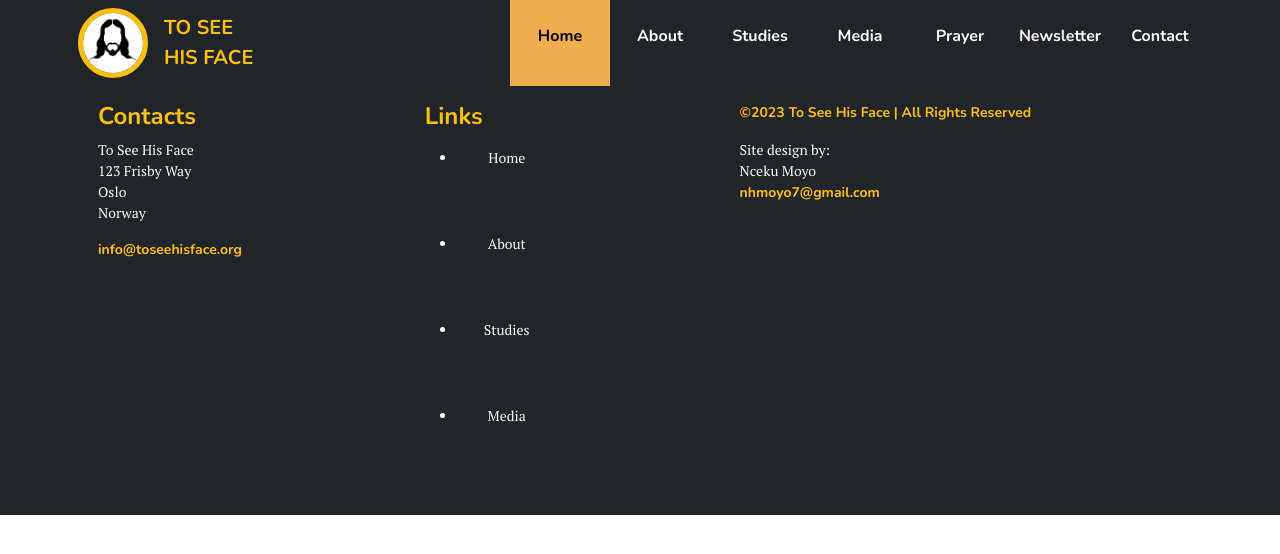
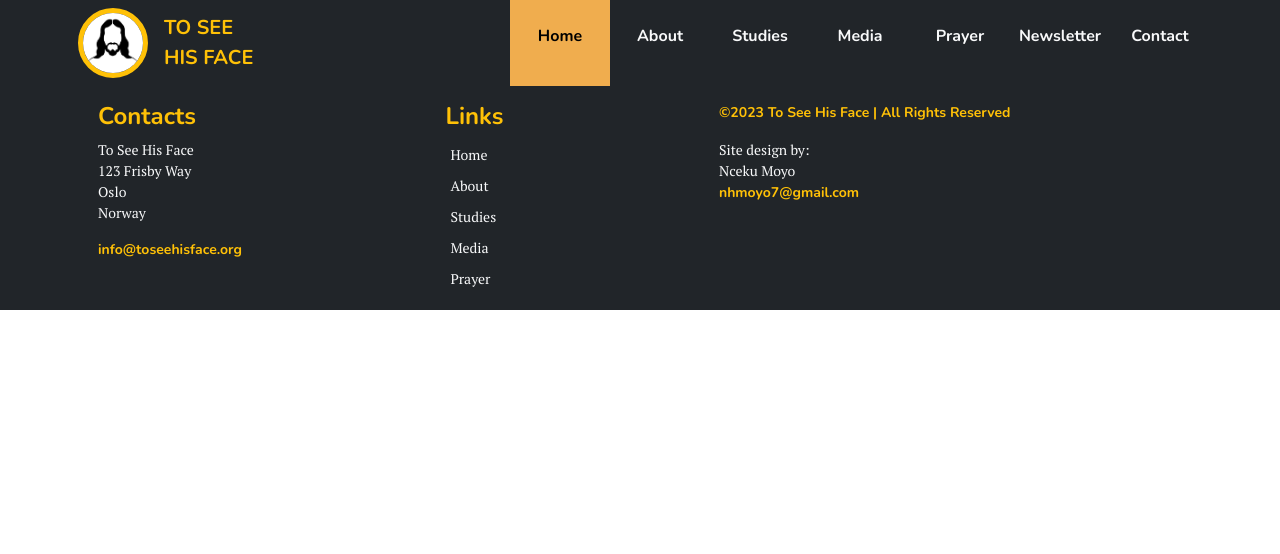
Before and after one commit to ncekumoyo/toseehisface-web, a React (Create React App) app: page /prayer in a window 1280 px wide. Shown: the top 554 px of the page. Built offline with nearby package versions, Linux system fonts and the light colour scheme.

Commit message:
update footer links

```diff
--- a/src/App.css
+++ b/src/App.css
@@ -35,10 +35,16 @@ body {
   border-radius: 15px;
 }
 
-.nav-link {
+.menu-link {
   height: 86px !important;
   width: 100px;
   text-align: center;
+}
+
+.menu-link2 {
+  width: 70px;
+  padding: 5px;
+  border-radius: 5px;
 }
 
 .nav-link:hover,
--- a/src/components/Footer.jsx
+++ b/src/components/Footer.jsx
@@ -2,7 +2,7 @@ import { Link } from "react-router-dom";
 
 const Footer = () => {
   return (
-    <footer className="bg-dark text-light navbar-nav small">
+    <footer className="bg-dark text-light small">
       <div className="container d-flex justify-content-evenly">
         <div className="flex-grow-1 p-3">
           <h4 className="text-warning text-sans">Contacts</h4>
@@ -16,25 +16,30 @@ const Footer = () => {
         </div>
         <div className="flex-grow-1 p-3">
           <h4 className="text-warning text-sans">Links</h4>
-          <ul class="">
+          <ul class="navbar-nav">
             <li className="nav-item">
-              <Link className="nav-link" to="/">
+              <Link className="nav-link menu-link2" to="/">
                 Home
               </Link>
             </li>
             <li className="nav-item">
-              <Link className="nav-link" to="/">
+              <Link className="nav-link menu-link2" to="/about">
                 About
               </Link>
             </li>
             <li className="nav-item">
-              <Link className="nav-link" to="/">
+              <Link className="nav-link menu-link2" to="/studies">
                 Studies
               </Link>
             </li>
             <li className="nav-item">
-              <Link className="nav-link" to="/">
+              <Link className="nav-link menu-link2" to="/media">
                 Media
+              </Link>
+            </li>
+            <li className="nav-item">
+              <Link className="nav-link menu-link2" to="/prayer">
+                Prayer
               </Link>
             </li>
           </ul>
--- a/src/components/Navbar.jsx
+++ b/src/components/Navbar.jsx
@@ -33,37 +33,37 @@ const Navbar = () => {
         <div className="collapse navbar-collapse" id="navbarSupportedContent">
           <ul className="navbar-nav ms-auto mb-2 mb-lg-0">
             <li className="nav-item">
-              <Link className="nav-link text-light active text-light py-4" aria-current="page" to="/">
+              <Link className="nav-link menu-link text-light active text-light py-4" aria-current="page" to="/">
                 Home
               </Link>
             </li>
             <li className="nav-item">
-              <Link className="nav-link text-light py-4" to="/about">
+              <Link className="nav-link menu-link text-light py-4" to="/about">
                 About
               </Link>
             </li>
             <li className="nav-item">
-              <Link className="nav-link text-light py-4" to="/studies">
+              <Link className="nav-link menu-link text-light py-4" to="/studies">
                 Studies
               </Link>
             </li>
             <li className="nav-item">
-              <Link className="nav-link text-light py-4" to="/media">
+              <Link className="nav-link menu-link text-light py-4" to="/media">
                 Media
               </Link>
             </li>
             <li className="nav-item">
-              <Link className="nav-link text-light py-4" to="/prayer">
+              <Link className="nav-link menu-link text-light py-4" to="/prayer">
                 Prayer
               </Link>
             </li>
             <li className="nav-item">
-              <Link className="nav-link text-light py-4" to="/newsletter">
+              <Link className="nav-link menu-link text-light py-4" to="/newsletter">
                 Newsletter
               </Link>
             </li>
             <li className="nav-item">
-              <Link className="nav-link text-light py-4" to="/contact">
+              <Link className="nav-link menu-link text-light py-4" to="/contact">
                 Contact
               </Link>
             </li>
```
